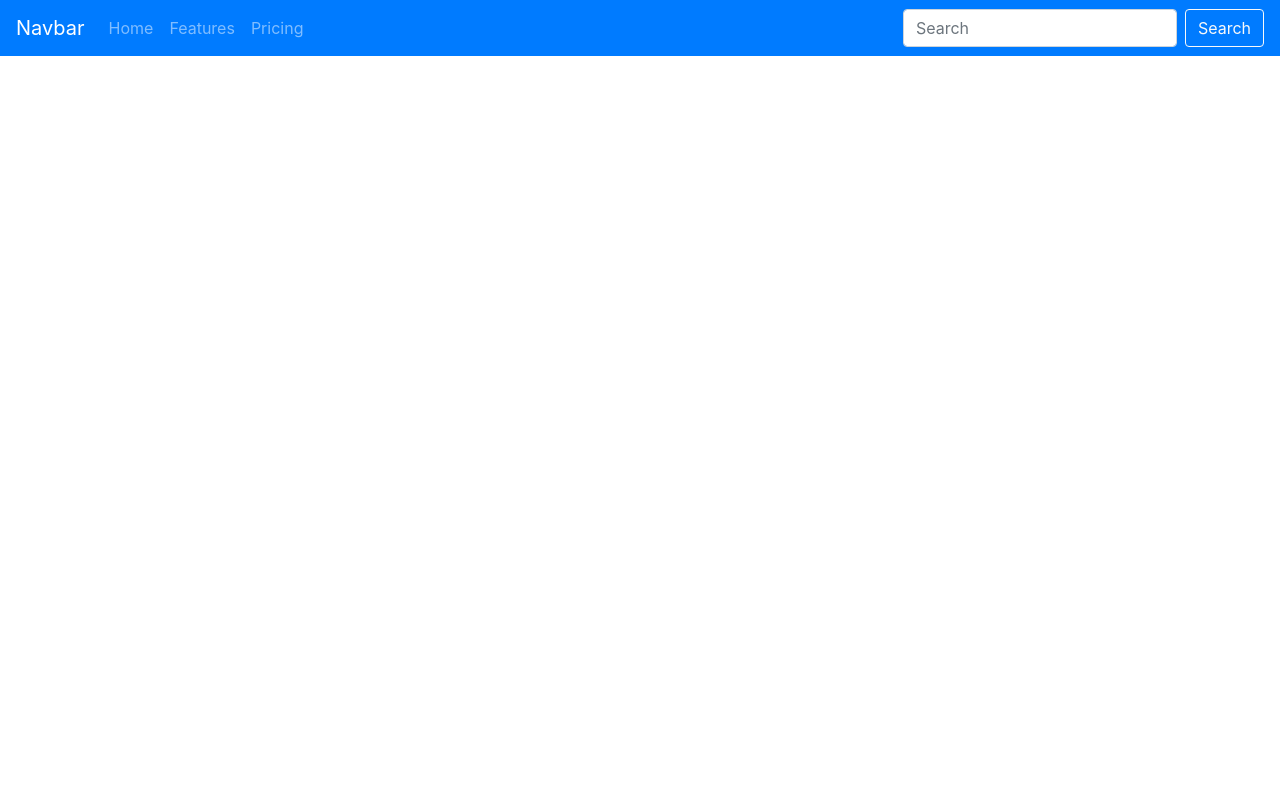
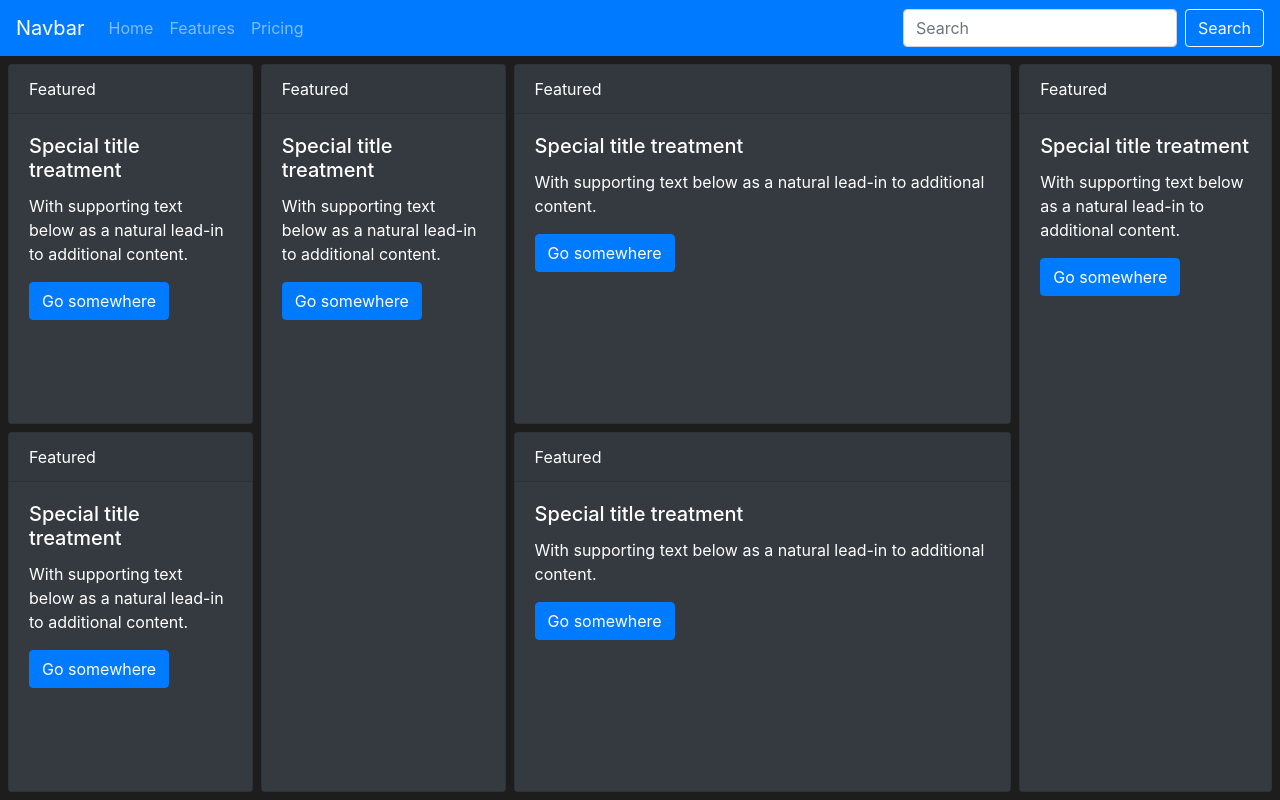
Before and after one commit to rori4/exchange-simulator, a React (Create React App) app: page / in a window 1280 px wide. Built offline with nearby package versions, Linux system fonts and the light colour scheme.

Commit message:
initial layout

```diff
--- a/src/App.css
+++ b/src/App.css
@@ -1,39 +1,154 @@
-.App {
-	text-align: center;
+.content {
+	background-color: #1d1d1d;
+	position: absolute;
+	top: 56px;
+	left: 0;
+	right: 0;
+	bottom: 0;
+	display: flex;
+	flex-direction: row;
+	flex-wrap: nowrap;
+	align-items: stretch;
+	justify-content: space-evenly;
+	padding: 8px;
+	z-index: 1;
 }
 
-.App-logo {
-	height: 40vmin;
-	pointer-events: none;
+.content > div {
+	width: 20%;
+	padding-right: 8px;
 }
 
-@media (prefers-reduced-motion: no-preference) {
-	.App-logo {
-		animation: App-logo-float infinite 3s ease-in-out;
+.content > div:first-child {
+	min-width: 220px;
+}
+
+.content > div:nth-child(2) {
+	min-width: 200px;
+}
+
+.content div:nth-child(3) {
+	width: 40%;
+}
+
+.content > div:last-child {
+	padding-right: 0;
+	min-width: 240px;
+}
+
+@media (max-width: 992px) {
+	.content {
+		display: block;
+		overflow-y: auto;
+	}
+
+	.content > div {
+		width: 100% !important;
+		padding-right: 0;
+		padding-bottom: 8px;
 	}
 }
 
-.App-header {
-	min-height: 100vh;
+.vertical > div {
+	height: 100%;
+}
+
+.vertical-split {
 	display: flex;
 	flex-direction: column;
-	align-items: center;
-	justify-content: center;
-	font-size: calc(10px + 2vmin);
+	align-items: stretch;
+	justify-content: space-evenly;
+	flex-wrap: nowrap;
 }
 
-.App-link {
-	color: rgb(112, 76, 182);
+.vertical-split > div {
+	height: 50%;
 }
 
-@keyframes App-logo-float {
-	0% {
-		transform: translateY(0);
+.vertical-split > div:first-child {
+	margin-bottom: 8px;
+}
+
+.vertical-split:last-child > div:first-child {
+	height: 60%;
+}
+
+.vertical-split:last-child > div:last-child {
+	height: 40%;
+}
+
+@media (max-width: 992px) {
+	.vertical-split {
+		display: block;
 	}
-	50% {
-		transform: translateY(10px);
-	}
-	100% {
-		transform: translateY(0px);
+	.vertical-split > div,
+	.vertical-split > div:first-child {
+		height: auto;
 	}
 }
+
+.card {
+	border-radius: 0px;
+	display: flex;
+	flex-direction: column;
+	align-items: stretch;
+	justify-content: space-evenly;
+	flex-wrap: nowrap;
+}
+
+.card-header {
+	padding: 8px 4px;
+}
+
+.card-body {
+	flex: auto;
+	overflow-y: auto;
+	overflow-x: hidden;
+	position: relative;
+	padding: 2px;
+}
+
+.card-body th {
+	border-top: 0;
+}
+
+.card-body .nav-tabs {
+	border-color: #95999c;
+}
+
+.card-body .nav-item.nav-link {
+	font-size: 80%;
+	font-weight: bold;
+	background-color: inherit;
+	color: inherit;
+	padding: 4px 8px;
+	border-top: 0px;
+	border-right: 0px;
+	border-left: 0px;
+	border-color: #95999c;
+	border-radius: 0px;
+}
+
+.card-body .nav-item.nav-link.active {
+	border-top: 0px;
+	border-right: 0px;
+	border-left: 0px;
+	border-bottom: 1px solid #007bff;
+}
+
+.card-body .price-chart {
+	height: 100%;
+	padding-bottom: 60px;
+}
+
+.card-body .price-chart .price {
+	padding-left: 20px;
+}
+
+td.cancel-order {
+	cursor: pointer;
+}
+
+tr.order-book-order {
+	cursor: pointer;
+}
--- a/src/App.js
+++ b/src/App.js
@@ -1,14 +1,91 @@
 import React from "react"
 import logo from "./logo.svg"
 import { Counter } from "./features/counter/Counter"
+import "./App.css"
 import "bootstrap/dist/css/bootstrap.css"
-import "./App.css"
 import NavBar from "./app/common/components/NavBar"
+import { Card, Button } from "react-bootstrap"
 
 function App() {
 	return (
 		<div>
 			<NavBar />
+			<div className="content">
+				<div className="vertical-split">
+					<Card className="card bg-dark text-white">
+						<Card.Header>Featured</Card.Header>
+						<Card.Body>
+							<Card.Title>Special title treatment</Card.Title>
+							<Card.Text>
+								With supporting text below as a natural lead-in to additional
+								content.
+							</Card.Text>
+							<Button variant="primary">Go somewhere</Button>
+						</Card.Body>
+					</Card>
+					<Card className="card bg-dark text-white">
+						<Card.Header>Featured</Card.Header>
+						<Card.Body>
+							<Card.Title>Special title treatment</Card.Title>
+							<Card.Text>
+								With supporting text below as a natural lead-in to additional
+								content.
+							</Card.Text>
+							<Button variant="primary">Go somewhere</Button>
+						</Card.Body>
+					</Card>
+				</div>
+				<div className="vertical">
+					<Card className="card bg-dark text-white">
+						<Card.Header>Featured</Card.Header>
+						<Card.Body>
+							<Card.Title>Special title treatment</Card.Title>
+							<Card.Text>
+								With supporting text below as a natural lead-in to additional
+								content.
+							</Card.Text>
+							<Button variant="primary">Go somewhere</Button>
+						</Card.Body>
+					</Card>
+				</div>
+				<div className="vertical-split">
+					<Card className="card bg-dark text-white">
+						<Card.Header>Featured</Card.Header>
+						<Card.Body>
+							<Card.Title>Special title treatment</Card.Title>
+							<Card.Text>
+								With supporting text below as a natural lead-in to additional
+								content.
+							</Card.Text>
+							<Button variant="primary">Go somewhere</Button>
+						</Card.Body>
+					</Card>
+					<Card className="card bg-dark text-white">
+						<Card.Header>Featured</Card.Header>
+						<Card.Body>
+							<Card.Title>Special title treatment</Card.Title>
+							<Card.Text>
+								With supporting text below as a natural lead-in to additional
+								content.
+							</Card.Text>
+							<Button variant="primary">Go somewhere</Button>
+						</Card.Body>
+					</Card>
+				</div>
+				<div className="vertical">
+					<Card className="card bg-dark text-white">
+						<Card.Header>Featured</Card.Header>
+						<Card.Body>
+							<Card.Title>Special title treatment</Card.Title>
+							<Card.Text>
+								With supporting text below as a natural lead-in to additional
+								content.
+							</Card.Text>
+							<Button variant="primary">Go somewhere</Button>
+						</Card.Body>
+					</Card>
+				</div>
+			</div>
 		</div>
 	)
 }
```
